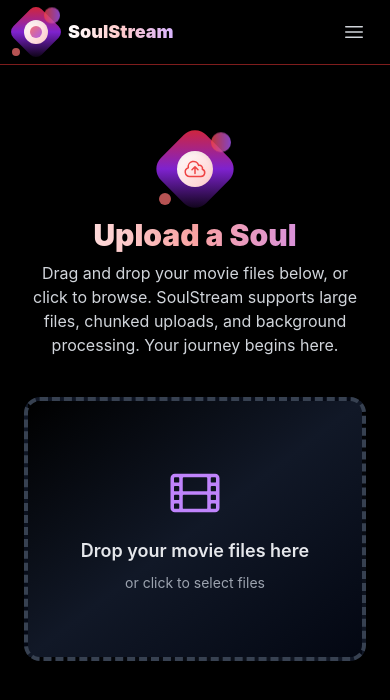
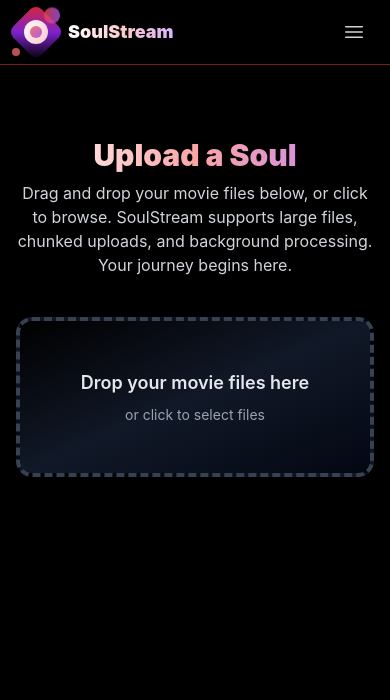
Before and after one commit to Parth-Patel01/Ghost-Server, a React (Vite) app in the folder frontend/: page /upload in a window 390 px wide. Shown: the top 700 px of the page. Built offline with nearby package versions, Linux system fonts and the light colour scheme; the HTML template or start-up script is replaced by a standard one.

Commit message:
Fix upload pause logic, remove all logos except navbar, make upload cards responsive, and show only one cancel/remove button per card.

```diff
--- a/frontend/src/pages/Upload.jsx
+++ b/frontend/src/pages/Upload.jsx
@@ -7,6 +7,8 @@ const Upload = () => {
   const [isDragOver, setIsDragOver] = useState(false)
   const fileInputRef = useRef(null)
   const uploadControllers = useRef(new Map()) // For pause/resume control
+  const uploadsRef = useRef([])
+  useEffect(() => { uploadsRef.current = uploads }, [uploads])
 
   // Background upload support - restore state on page load
   useEffect(() => {
@@ -161,8 +163,8 @@ const Upload = () => {
     const concurrency = 3
 
     for (let i = 0; i < chunks.length; i += concurrency) {
-      // Check if upload was paused or cancelled
-      const currentUpload = uploads.find(u => u.id === uploadId)
+      // Always check latest state
+      const currentUpload = uploadsRef.current.find(u => u.id === uploadId)
       if (abortController.signal.aborted || (currentUpload && currentUpload.isPaused)) {
         console.log('Upload stopped:', currentUpload?.isPaused ? 'paused' : 'cancelled')
         break
@@ -365,8 +367,7 @@ const Upload = () => {
     const concurrency = 3
 
     for (let i = 0; i < remainingChunks.length; i += concurrency) {
-      // Check if upload was paused or cancelled
-      const currentUpload = uploads.find(u => u.id === uploadId)
+      const currentUpload = uploadsRef.current.find(u => u.id === uploadId)
       if (abortController.signal.aborted || (currentUpload && currentUpload.isPaused)) {
         console.log('Continue upload stopped:', currentUpload?.isPaused ? 'paused' : 'cancelled')
         break
@@ -436,27 +437,16 @@ const Upload = () => {
   }
 
   return (
-    <div className="max-w-3xl mx-auto px-4 py-10">
+    <div className="max-w-3xl mx-auto px-2 sm:px-4 py-10">
       {/* Header */}
       <div className="mb-10 text-center">
-        <div className="flex justify-center mb-4">
-          <div className="relative">
-            <div className="flex items-center justify-center w-16 h-16 bg-gradient-to-br from-red-600 via-purple-700 to-black rounded-2xl shadow-2xl rotate-45 transform">
-              <div className="bg-gradient-to-br from-white to-red-200 rounded-full w-9 h-9 flex items-center justify-center -rotate-45 shadow-inner">
-                <CloudArrowUpIcon className="w-6 h-6 text-red-500" />
-              </div>
-            </div>
-            <div className="absolute -top-1 -right-1 w-5 h-5 bg-gradient-to-r from-red-500 to-purple-500 rounded-full animate-bounce opacity-80"></div>
-            <div className="absolute -bottom-1 -left-1 w-3 h-3 bg-red-400 rounded-full animate-pulse"></div>
-          </div>
-        </div>
         <h1 className="text-3xl sm:text-4xl font-black text-transparent bg-clip-text bg-gradient-to-r from-white via-red-300 to-purple-400 mb-2">Upload a Soul</h1>
         <p className="text-gray-300 text-base sm:text-lg max-w-xl mx-auto">Drag and drop your movie files below, or click to browse. SoulStream supports large files, chunked uploads, and background processing. Your journey begins here.</p>
       </div>
       {/* Upload Area */}
       <div
         className={
-          `relative flex flex-col items-center justify-center border-4 border-dashed rounded-2xl py-16 px-6 mb-10 transition-all duration-200 cursor-pointer ` +
+          `relative flex flex-col items-center justify-center border-4 border-dashed rounded-2xl py-12 sm:py-16 px-4 sm:px-6 mb-10 transition-all duration-200 cursor-pointer ` +
           (isDragOver ? 'border-gradient-to-r from-purple-500 to-red-500 bg-black/60' : 'border-gray-700 bg-gradient-to-br from-black via-gray-900 to-gray-950')
         }
         onDragOver={handleDragOver}
@@ -475,7 +465,6 @@ const Upload = () => {
           className="hidden"
           onChange={handleFileSelect}
         />
-        <FilmIcon className="w-14 h-14 text-purple-400 mb-4" />
         <p className="text-lg text-gray-200 font-semibold mb-2">Drop your movie files here</p>
         <p className="text-gray-400 text-sm">or click to select files</p>
       </div>
@@ -483,16 +472,15 @@ const Upload = () => {
       {uploads.length > 0 && (
         <div className="space-y-6">
           {uploads.map(upload => (
-            <div key={upload.id} className="bg-gradient-to-br from-gray-900 via-gray-950 to-black rounded-xl p-4 shadow-lg flex flex-col sm:flex-row items-center gap-4">
-              <div className="flex-1 min-w-0">
-                <div className="flex items-center gap-3 mb-2">
-                  <FilmIcon className="w-7 h-7 text-purple-400" />
-                  <span className="font-semibold text-gray-100 truncate">{upload.file.name}</span>
-                  <span className="ml-2 text-xs text-gray-400">{(upload.file.size / (1024*1024)).toFixed(2)} MB</span>
-                  {upload.status === 'uploading' && <span className="ml-2 px-2 py-0.5 rounded bg-blue-900 text-blue-300 text-xs">Uploading</span>}
-                  {upload.status === 'processing' && <span className="ml-2 px-2 py-0.5 rounded bg-yellow-900 text-yellow-300 text-xs">Processing</span>}
-                  {upload.status === 'paused' && <span className="ml-2 px-2 py-0.5 rounded bg-gray-800 text-gray-300 text-xs">Paused</span>}
-                  {upload.status === 'error' && <span className="ml-2 px-2 py-0.5 rounded bg-red-900 text-red-300 text-xs">Error</span>}
+            <div key={upload.id} className="bg-gradient-to-br from-gray-900 via-gray-950 to-black rounded-xl p-4 shadow-lg flex flex-col sm:flex-row items-center gap-4 sm:gap-6">
+              <div className="flex-1 min-w-0 w-full">
+                <div className="flex flex-col sm:flex-row sm:items-center gap-2 sm:gap-3 mb-2 w-full">
+                  <span className="font-semibold text-gray-100 truncate w-full">{upload.file.name}</span>
+                  <span className="ml-0 sm:ml-2 text-xs text-gray-400">{(upload.file.size / (1024*1024)).toFixed(2)} MB</span>
+                  {upload.status === 'uploading' && <span className="ml-0 sm:ml-2 px-2 py-0.5 rounded bg-blue-900 text-blue-300 text-xs">Uploading</span>}
+                  {upload.status === 'processing' && <span className="ml-0 sm:ml-2 px-2 py-0.5 rounded bg-yellow-900 text-yellow-300 text-xs">Processing</span>}
+                  {upload.status === 'paused' && <span className="ml-0 sm:ml-2 px-2 py-0.5 rounded bg-gray-800 text-gray-300 text-xs">Paused</span>}
+                  {upload.status === 'error' && <span className="ml-0 sm:ml-2 px-2 py-0.5 rounded bg-red-900 text-red-300 text-xs">Error</span>}
                 </div>
                 {/* Progress Bar */}
                 <div className="w-full h-3 bg-gray-800 rounded-full overflow-hidden mb-2">
@@ -525,12 +513,16 @@ const Upload = () => {
                     <PlayIcon className="w-5 h-5" />
                   </button>
                 )}
+                {(upload.status === 'uploading' || upload.status === 'paused') && (
                   <button onClick={() => cancelUpload(upload.id)} className="p-2 rounded-full bg-gray-800 hover:bg-gray-700 text-red-400" title="Cancel">
                     <XMarkIcon className="w-5 h-5" />
                   </button>
+                )}
+                {(upload.status === 'error' || upload.status === 'processing') && (
                   <button onClick={() => removeUpload(upload.id)} className="p-2 rounded-full bg-gray-800 hover:bg-gray-700 text-gray-400" title="Remove from list">
                     <XMarkIcon className="w-5 h-5" />
                   </button>
+                )}
               </div>
             </div>
           ))}
```
Lines whose indentation alone changed are shown as unchanged.
